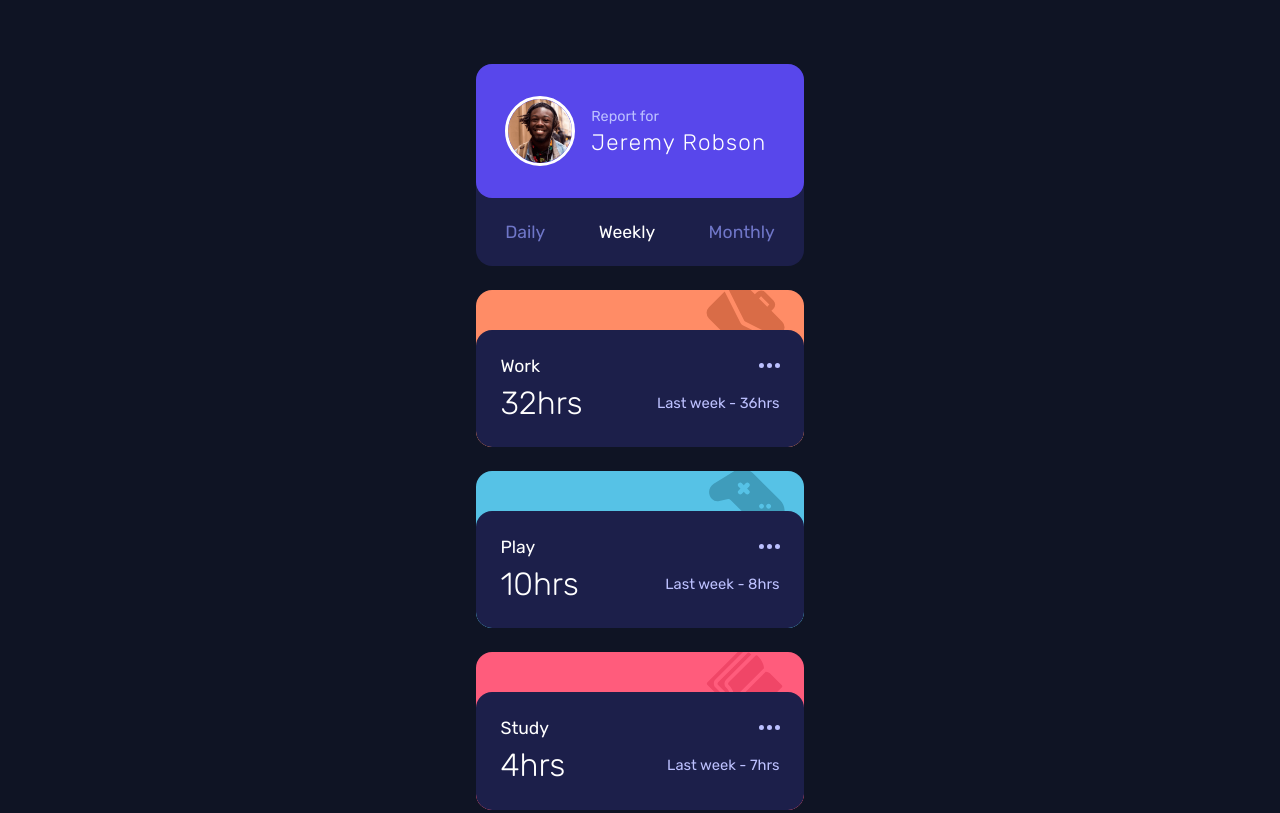
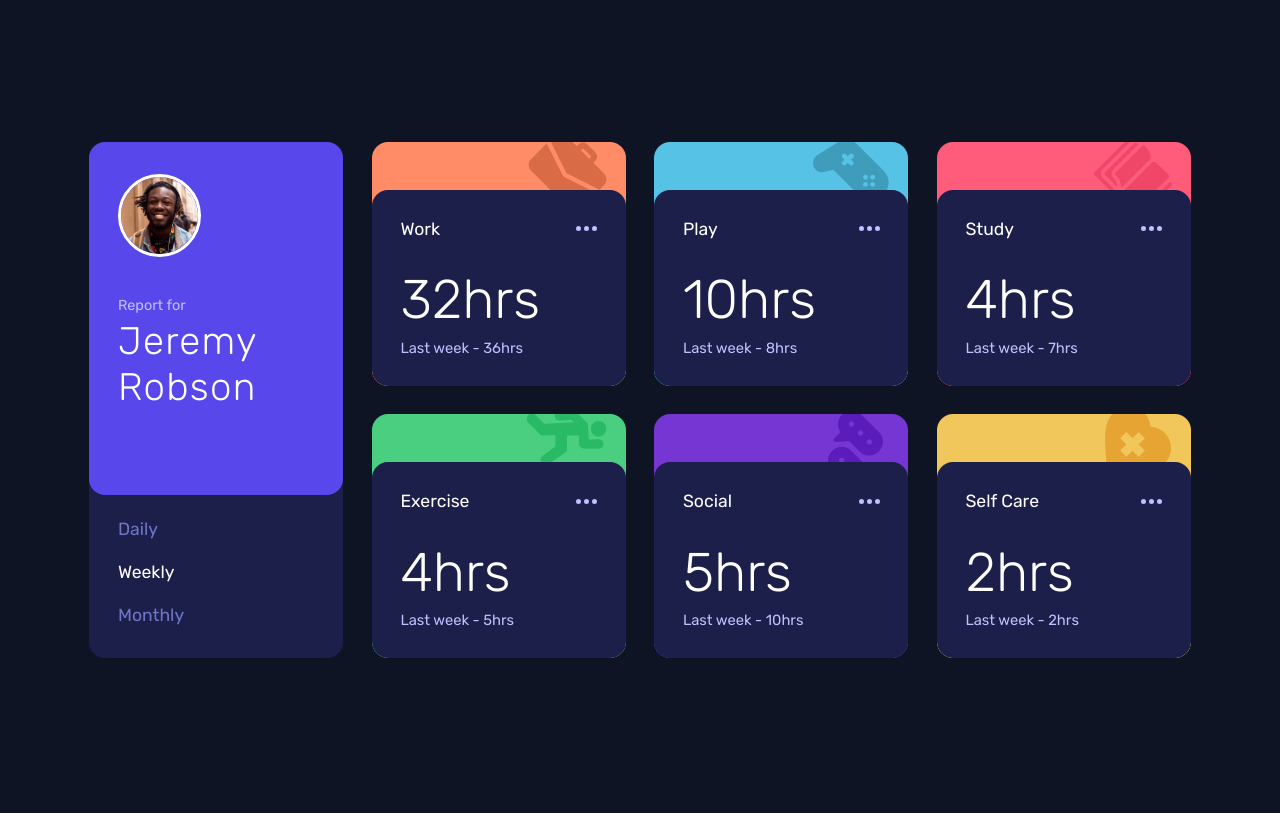
Before and after one commit to curiousmind04/Time-Tracking-Dashboard, a plain HTML site: page index.html in a window 1280 px wide. Shown: the top 813 px of the page. Drawn offline with Linux system fonts and the light colour scheme.

Commit message:
solution for desktop too

```diff
--- a/main.css
+++ b/main.css
@@ -188,3 +188,81 @@ svg {
     background: hsl(236, 39%, 34%);
   }
 }
+
+@media (min-width: 50rem) {
+  main {
+    width: 98%;
+    display: grid;
+    grid-template-columns: 25% 75%;
+    margin-bottom: 4rem;
+  }
+  header {
+    width: 90%;
+    height: 100%;
+    margin-bottom: 0;
+    display: flex;
+    flex-direction: column;
+    justify-content: flex-end;
+  }
+  .header-top {
+    height: 100%;
+    flex-direction: column;
+    align-items: flex-start;
+  }
+  .image-container {
+    height: 5.2rem;
+    width: 5.2rem;
+    margin-right: 0;
+    margin-bottom: 2.4rem;
+  }
+  h1 {
+    font-size: 2rem;
+  }
+  .header-bottom ul {
+    flex-direction: column;
+    align-items: flex-start;
+    height: 6.6rem;
+    margin-bottom: 0.6rem;
+  }
+  .container {
+    width: 100%;
+    display: grid;
+    grid-template-columns: 1fr 1fr 1fr;
+    grid-template-rows: 1fr 1fr;
+    row-gap: 1.8rem;
+    justify-items: center;
+  }
+  .outer-container {
+    margin-bottom: 0;
+    padding-top: 3rem;
+    width: 90%;
+  }
+  .inner-container {
+    padding: 1.8rem;
+    height: 100%;
+  }
+  .top {
+    margin-bottom: 1.8rem;
+  }
+  .bottom {
+    flex-direction: column;
+    align-items: flex-start;
+  }
+  .bottom .current-hrs {
+    font-size: 2.5rem;
+    margin-bottom: 0.4rem;
+  }
+}
+
+@media (min-width: 67rem) {
+  main {
+    width: 90%;
+    max-width: 70.625rem;
+  }
+  h1 {
+    font-size: 2.4rem;
+  }
+  .bottom .current-hrs {
+    font-size: 3.4rem;
+  }
+}
```
